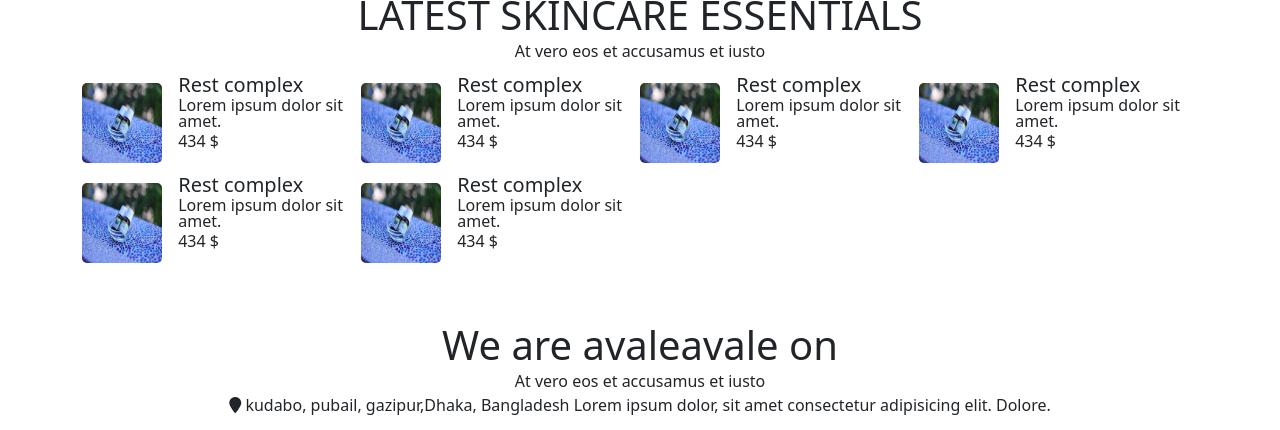
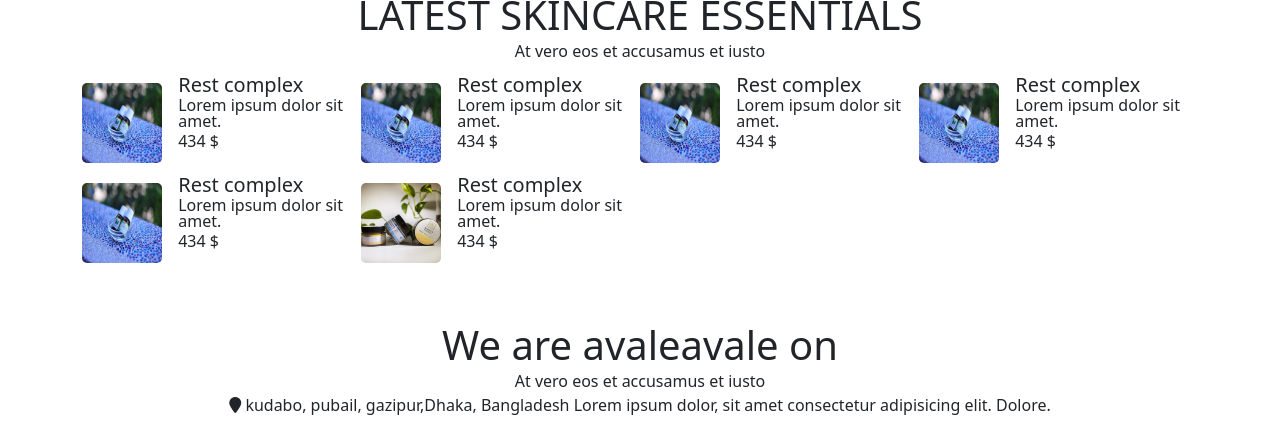
Before and after one commit to Bahadur777/SkinNature, a plain HTML site: page index.html in a window 1280 px wide. Shown: the part 2673-3103 px from the top of the page. Drawn offline with nearby package versions, Linux system fonts and the light colour scheme.

Commit message:
"skin image"

```diff
--- a/index.html
+++ b/index.html
@@ -716,7 +716,7 @@
           <div class="skincare-essential-main">
             <div class="skincare-image-section">
              <div class="skincare-image">
-              <img src="./image/skin-2.jpg" alt="">
+              <img src="./image/skin-1.jpg" alt="">
              </div>
             </div>
             <div class="skincare-essential-details">
```
